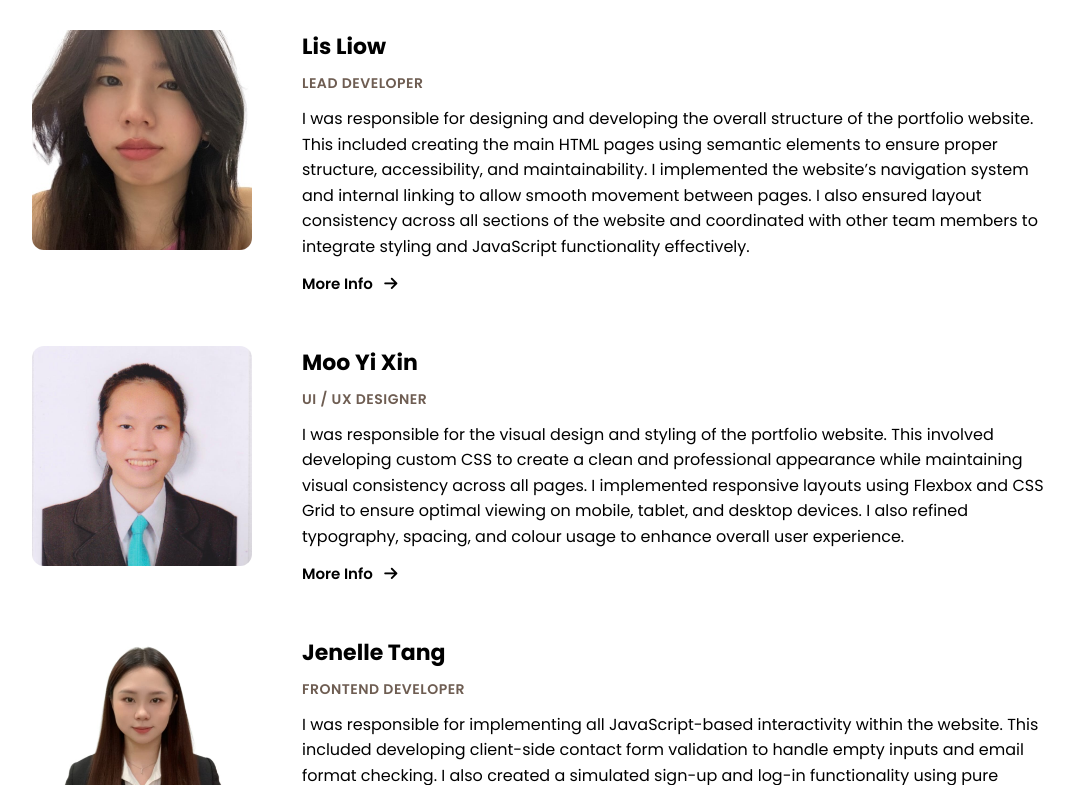
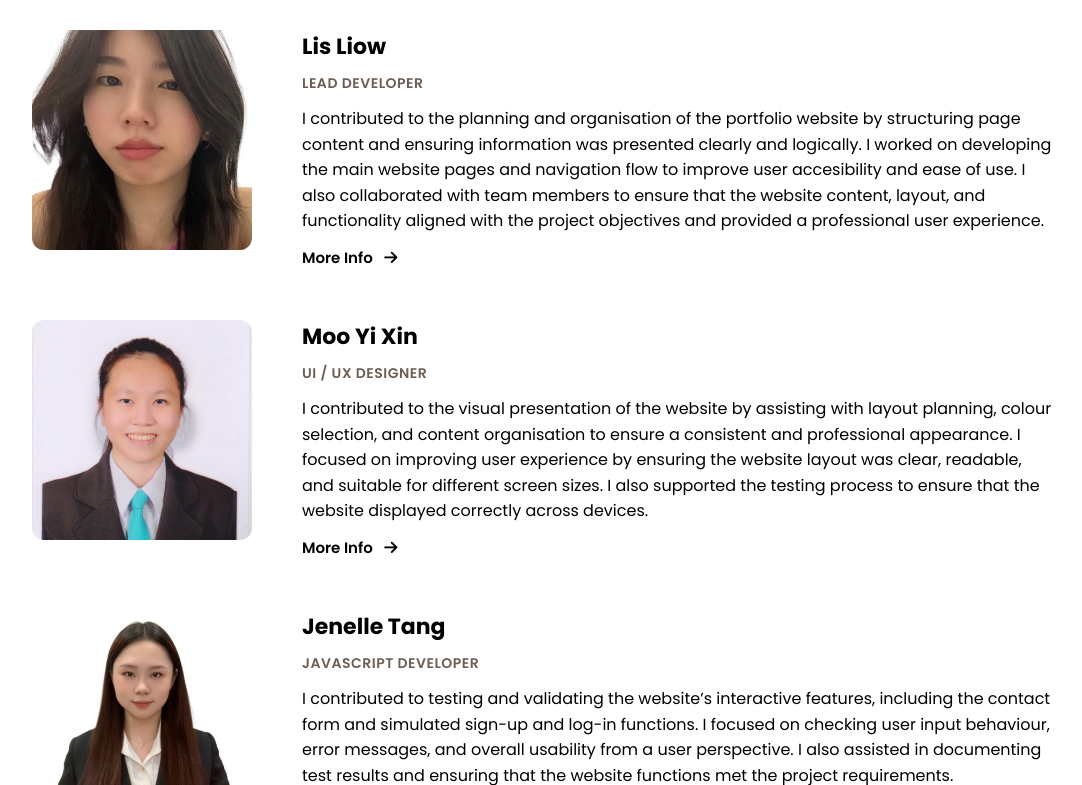
Before and after one commit to lisli2107/ls, a plain HTML site: page contributions.html in a window 1280 px wide. Shown: the part 615-1400 px from the top of the page, without its empty margins (96-1178 px from the left). Drawn offline with Linux system fonts and the light colour scheme.

Commit message:
Update contributions.html

```diff
--- a/contributions.html
+++ b/contributions.html
@@ -60,7 +60,7 @@
                 <h3 class="member-name">Lis Liow</h3>
                 <span class="member-title">Lead Developer</span>
                 <p class="member-desc">
-                    I was responsible for designing and developing the overall structure of the portfolio website. This included creating the main HTML pages using semantic elements to ensure proper structure, accessibility, and maintainability. I implemented the website’s navigation system and internal linking to allow smooth movement between pages. I also ensured layout consistency across all sections of the website and coordinated with other team members to integrate styling and JavaScript functionality effectively.
+                    I contributed to the planning and organisation of the portfolio website by structuring page content and ensuring information was presented clearly and logically. I worked on developing the main website pages and navigation flow to improve user accesibility and ease of use.  I also collaborated with team members to ensure that the website content, layout, and functionality aligned with the project objectives and provided a professional user experience.
                 </p>
                 <a href="lis-portfolio.html" class="member-btn">More Info  <i class="fa-solid fa-arrow-right"></i></a>
             </div>
@@ -74,7 +74,7 @@
                 <h3 class="member-name">Moo Yi Xin</h3>
                 <span class="member-title">UI / UX Designer</span>
                 <p class="member-desc">
-                    I was responsible for the visual design and styling of the portfolio website. This involved developing custom CSS to create a clean and professional appearance while maintaining visual consistency across all pages. I implemented responsive layouts using Flexbox and CSS Grid to ensure optimal viewing on mobile, tablet, and desktop devices. I also refined typography, spacing, and colour usage to enhance overall user experience.
+                    I contributed to the visual presentation of the website by assisting with layout planning, colour selection, and content organisation to ensure a consistent and professional appearance. I focused on improving user experience by ensuring the website layout was clear, readable, and suitable for different screen sizes. I also supported the testing process to ensure that the website displayed correctly across devices.
                 </p>
                 <a href="yixin-portfolio.html" class="member-btn">More Info  <i class="fa-solid fa-arrow-right"></i></a>
             </div>
@@ -86,9 +86,9 @@
             </div>
             <div class="contribution-text">
                 <h3 class="member-name">Jenelle Tang</h3>
-                <span class="member-title">Frontend Developer</span>
+                <span class="member-title">JavaScript Developer</span>
                 <p class="member-desc">
-                    I was responsible for implementing all JavaScript-based interactivity within the website. This included developing client-side contact form validation to handle empty inputs and email format checking. I also created a simulated sign-up and log-in functionality using pure JavaScript to display appropriate success and error messages. These features enhanced user interaction and demonstrated effective DOM manipulation techniques.
+                    I contributed to testing and validating the website’s interactive features, including the contact form and simulated sign-up and log-in functions. I focused on checking user input behaviour, error messages, and overall usability from a user perspective. I also assisted in documenting test results and ensuring that the website functions met the project requirements.
 
                 </p>
                 <a href="jenelle-portfolio.html" class="member-btn">More Info  <i class="fa-solid fa-arrow-right"></i></a>
```
